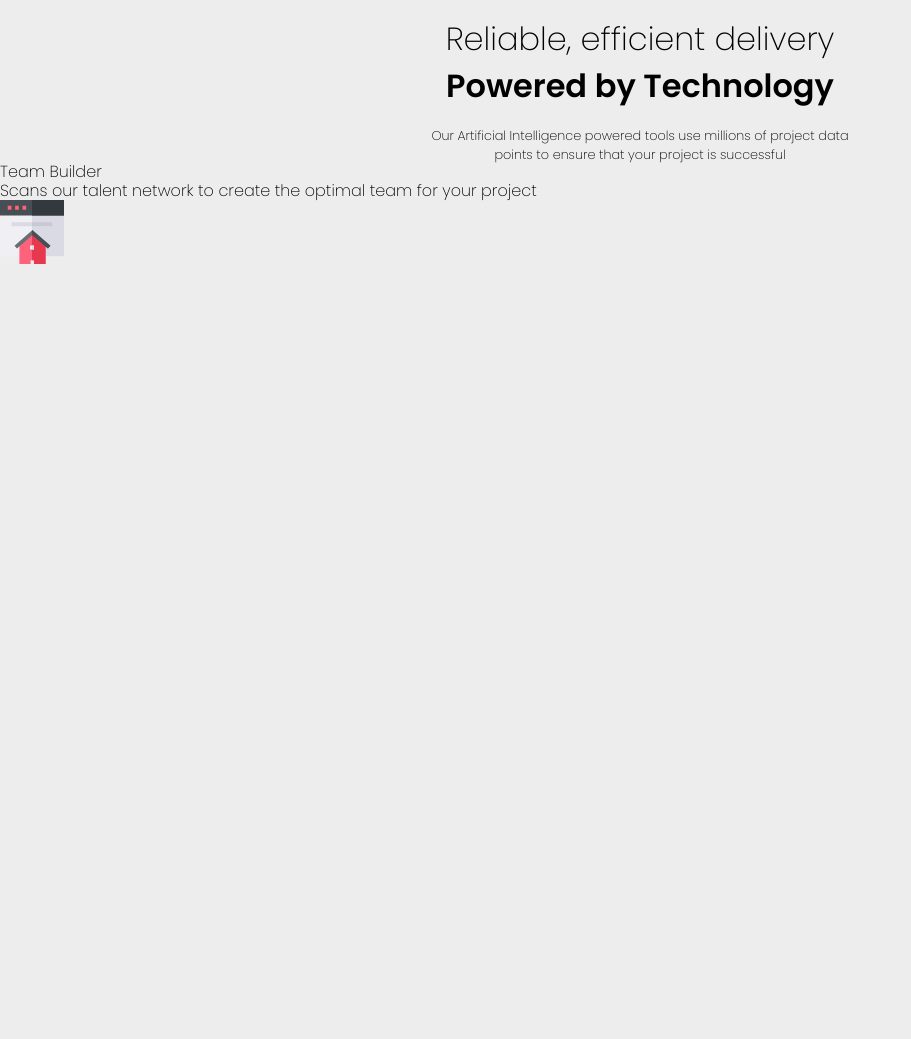
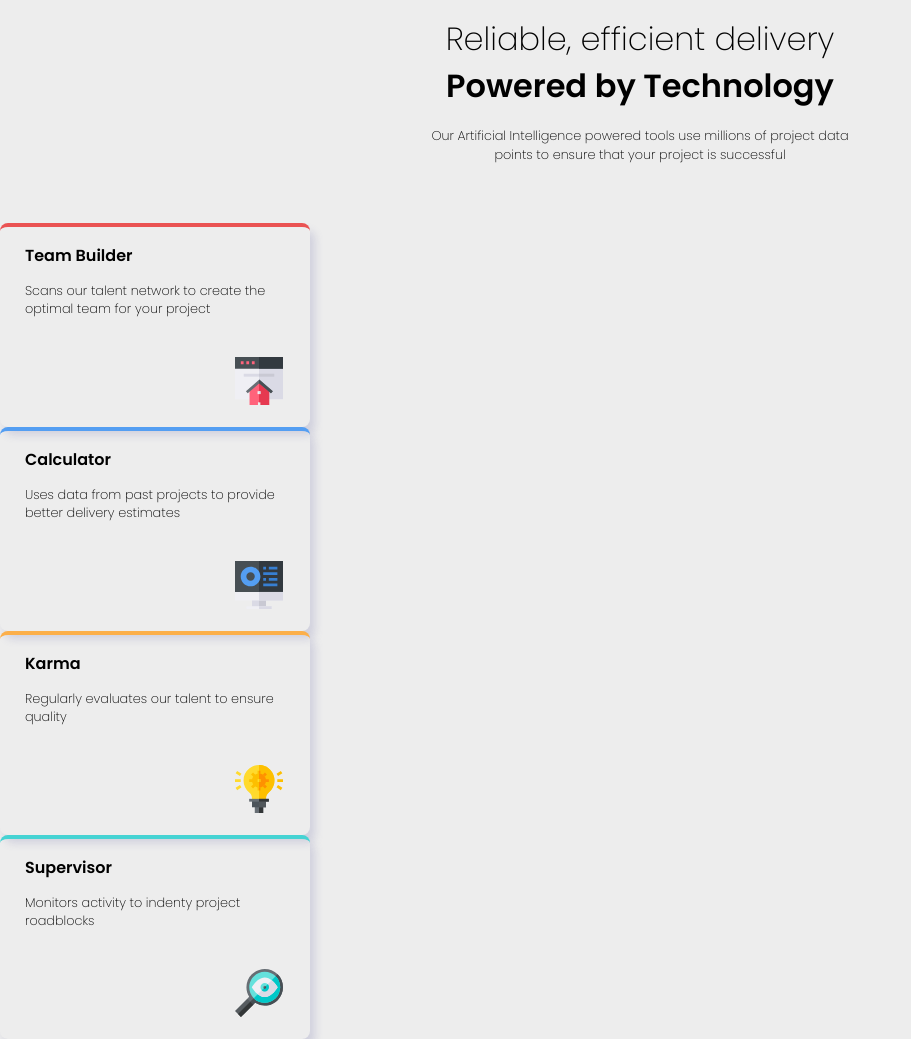
Before and after one commit to Behelit0906/card-section, a plain HTML site: page index.html in a window 1280 px wide. Shown: the whole page, without its empty margins (0-911 px from the left). Before the commit the page ends 800 px from the top, so only its background shows below. Drawn offline with Linux system fonts and the light colour scheme.

Commit message:
Add cards

```diff
--- a/css/styles.css
+++ b/css/styles.css
@@ -6,7 +6,7 @@ Colores
     Orange: hsl(34, 97%, 64%)
     Blue: hsl(212, 86%, 64%)
   Sombra
-    Dark Blue: hsl(240, 25%, 50%) al 20% de opacidad;
+    Dark Blue: hsla(240, 25%, 50%,0.2) al 20% de opacidad;
   Texto
     Grey: hsl(229, 6%, 66%)
   Fondo de la tarjeta y del background
@@ -25,13 +25,11 @@ body{
 
 .page-header{
     text-align: center;
-
 }
 
 .first-part-title{
     margin-bottom: 10px;
     font-weight: 200;
-
 }
 
 .second-part-title{
@@ -44,3 +42,48 @@ body{
     margin-left: auto;
     margin-right: auto;
 }
+
+.red-border{
+    border-top: 4px solid hsl(0, 78%, 62%);
+}
+.cyan-border{
+    border-top: 4px solid hsl(180, 62%, 55%);
+}
+.orange-border{
+    border-top: 4px solid hsl(34, 97%, 64%);
+}
+.blue-border{
+    border-top: 4px solid hsl(212, 86%, 64%);
+}
+
+
+.page-body{
+    display: grid;
+    margin-top: 60px;
+}
+
+.card-container{
+    width: 285px;
+    height: 200px;
+    padding-left: 25px;
+
+    border-radius: 8px;
+    box-shadow: 5px 8px 8px hsla(240, 25%, 50%,0.2);
+}
+
+
+.card-title{
+    padding-top: 20px;
+    margin-bottom: 15px;
+    font-weight: 600;
+}
+
+.card-icon-container{
+    position: relative;
+    right: -210px;
+    bottom: -40px;
+}
+
+.card-icon{
+    width: 3rem;
+}
--- a/index.html
+++ b/index.html
@@ -13,6 +13,8 @@
 
     <body>
         <article>
+
+            <!----------------- Header ----------------->
             <header class="page-header">
                 <h1 class="header-title">
                     <div class="first-part-title">
@@ -29,17 +31,67 @@
                 </div>
             </header>
 
+
+            <!------------------- Cards ------------------>
             <section class="page-body">
 
-                <div class="card-container">
+                <!--------- Card 1 ------------->
+                <div class="red-border  card-container">
                     <div class="card-title">
                         Team Builder
                     </div>
-                    <div class="card-body">
-                        Scans our talent network to create the optimal team
-                        for your project
+                    <div>
+                        <small>
+                            Scans our talent network to create the optimal team
+                            for your project
+                        </small>
                         <div class="card-icon-container">
                             <img class="card-icon" src="assets/images/icon-team-builder.svg" alt="icon-team-builder">
+                        </div>
+                    </div>
+                </div>
+
+                <!--------- Card 2 ------------->
+                <div class="blue-border card-container">
+                    <div class="card-title">
+                        Calculator
+                    </div>
+                    <div>
+                        <small>
+                            Uses data from past projects to provide better delivery estimates
+                        </small>
+                        <div class="card-icon-container">
+                            <img class="card-icon" src="assets/images/icon-calculator.svg" alt="icon-calculator">
+                        </div>
+                    </div>
+                </div>
+
+                <!--------- Card 3 ------------->
+                <div class="orange-border card-container">
+                    <div class="card-title">
+                        Karma
+                    </div>
+                    <div>
+                        <small>
+                            Regularly evaluates our talent to ensure quality
+                        </small>
+                        <div class="card-icon-container">
+                            <img class="card-icon" src="assets/images/icon-karma.svg" alt="icon-karma">
+                        </div>
+                    </div>
+                </div>
+
+                <!--------- Card 4 ------------->
+                <div class="cyan-border card-container">
+                    <div class="card-title">
+                        Supervisor
+                    </div>
+                    <div>
+                        <small>
+                            Monitors activity to indenty project roadblocks
+                        </small>
+                        <div class="card-icon-container">
+                            <img class="card-icon" src="assets/images/icon-supervisor.svg" alt="icon-supervisor">
                         </div>
                     </div>
                 </div>
@@ -47,5 +99,4 @@
             </section>
         </article>
     </body>
-
 </html>
```
